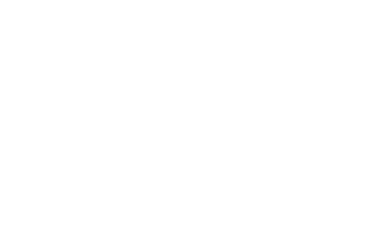
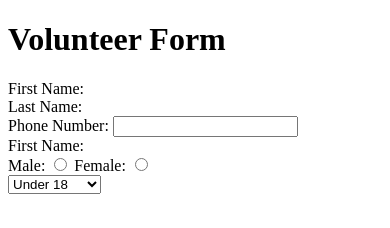
Before and after one commit to SaverLINK48/lab4, a plain HTML site: page index.html in a window 390 px wide. Drawn offline with Linux system fonts and the light colour scheme.

Commit message:
Added fields for first name, last name, phone number, email, gender, and age.

```diff
--- a/index.html
+++ b/index.html
@@ -5,3 +5,34 @@
 	<title>ITMD 361: Fundamentals of Web Development</title>
   </head>
   <body>
+    <form action = "http://bloomingdale.sat.iit.edu/kriedan/lab3formscript.php" method="post">
+	  <h1> Volunteer Form </h1>
+	    <div class="First_Name">
+		  <label> First Name: <input="text" name="first_name_field"></label>
+		</div>
+		<div class="Last_Name">
+		  <label> Last Name: <input="text" name="last_name_field"></label>
+		</div>
+		<div class="Cell">
+		  <label> Phone Number: <input type="tel" name="phone_field"></label>
+		</div>
+		<div class="Electronic_Mail">
+		  <label> First Name: <input="text" name="email_field"></label>
+		</div>
+		<div class="Gender">
+		  <label> Male: <input type="radio" name="gender_field" value="male"></label>
+		  <label> Female: <input type="radio" name="gender_field" value="female"></label>
+		</div>
+		<div class="AgeChoice">
+		  <select name="age_field">
+			<option value="under 18" >Under 18</option>
+			<option value="18-24" >18-24</option>
+			<option value="25-34" >25-34</option>
+			<option value="35-44" >35-44</option>
+			<option value="45-54" >45-54</option>
+			<option value="55-64" >55-64</option>
+			<option value="older than 65" >65 and over</option>
+          </select>
+	</form>
+  </body>
+</html>
```
